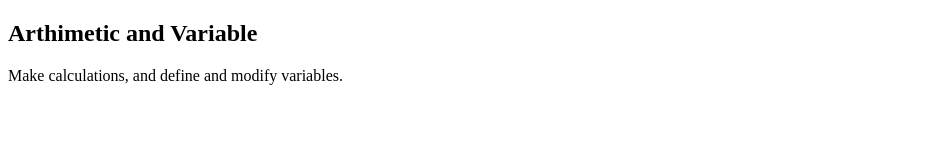
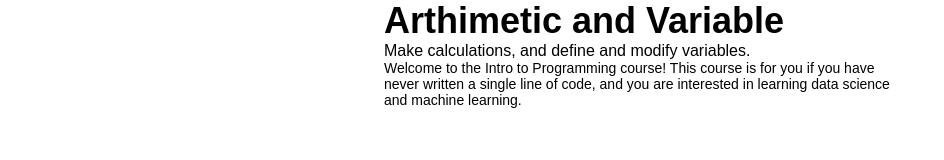
Before and after one commit to naodalemu/Tolga, a plain HTML site: page ChapterOne.html in a window 1280 px wide. Shown: the whole page, without its empty margins (0-944 px from the left). Drawn offline with Linux system fonts and the light colour scheme.

Commit message:
Intro.html is going good

```diff
--- a/CSS/style.css
+++ b/CSS/style.css
@@ -1,3 +1,34 @@
 * {
-    font-family: "Int";
+    box-sizing: border-box;
+    margin: 0;
+    padding: 0;
 }
+
+@font-face {
+    font-family: 'JetBrains';
+    src: url('Font/JetBrainsMono-VariableFont_wght.ttf') format('variable');
+    font-weight: 100 900;
+}
+
+body {
+    font-family: 'JetBrains', sans-serif;
+}
+
+.main-container {
+    width: 100%;
+}
+
+.aligner {
+    width: 40%;
+    display: flex;
+    flex-direction: column;
+    margin: auto;
+}
+
+.basic-text {
+    font-size: 14px;
+}
+
+.chapter-title {
+    font-size: 36px;
+}
--- a/ChapterOne.html
+++ b/ChapterOne.html
@@ -1,17 +1,29 @@
 <!DOCTYPE html>
 <html lang="en">
+
 <head>
     <meta charset="UTF-8">
     <meta name="viewport" content="width=device-width, initial-scale=1.0">
+    <link rel="stylesheet" href="CSS/style.css">
     <title>Document</title>
 </head>
+
 <body>
 
     <section class="main-container">
 
-        <h1 class="chapter-title">Arthimetic and Variable</h1>
-        <p class="title-description">Make calculations, and define and modify variables.</p>
+        <div class="aligner">
+
+            <h1 class="chapter-title">Arthimetic and Variable</h1>
+            <p class="title-description">Make calculations, and define and modify variables.</p>
+
+            <p class="basic-text">Welcome to the Intro to Programming course! This course is for you if you have never
+                written a single line of code, and you are interested in learning data science and machine learning.</p>
+
+        </div>
+
     </section>
 
 </body>
+
 </html>
```
Also changed, not shown: Intro.html (+31 -1 lines).
